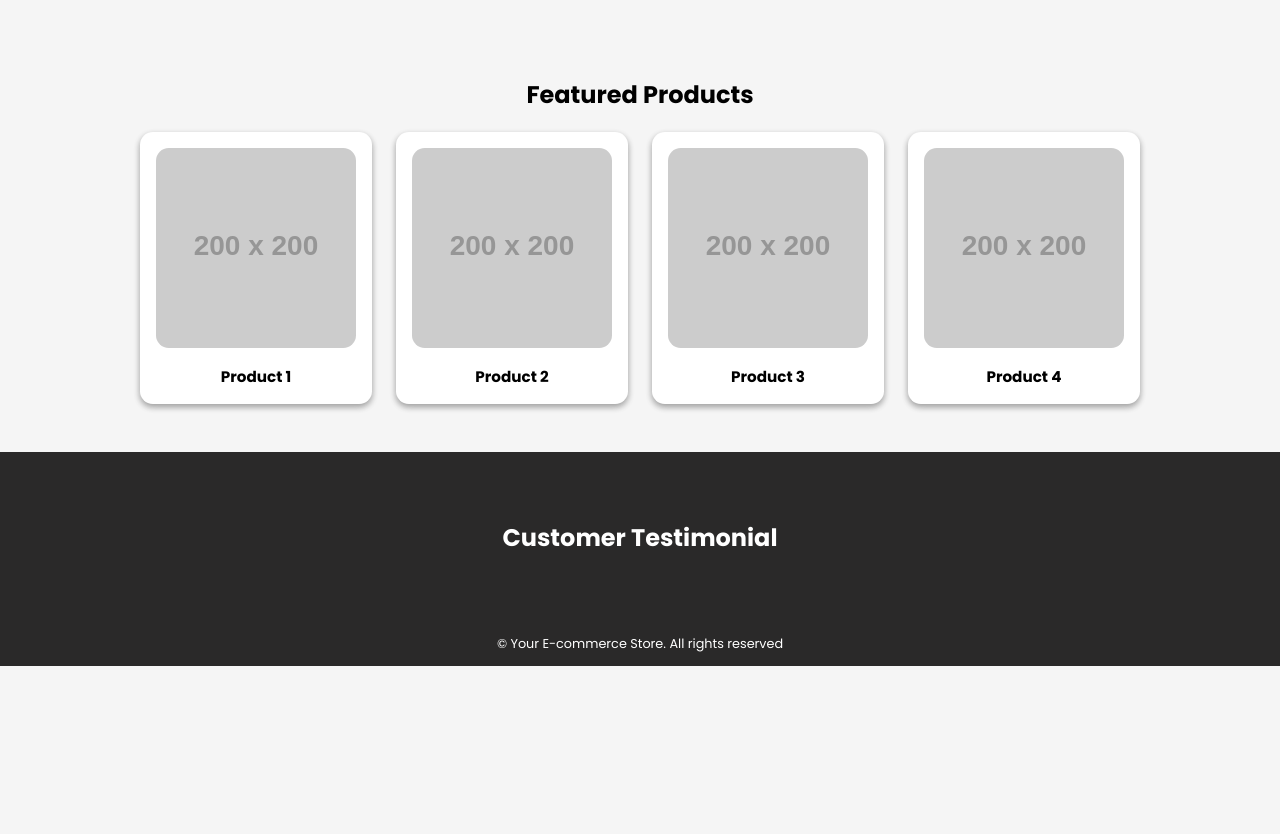
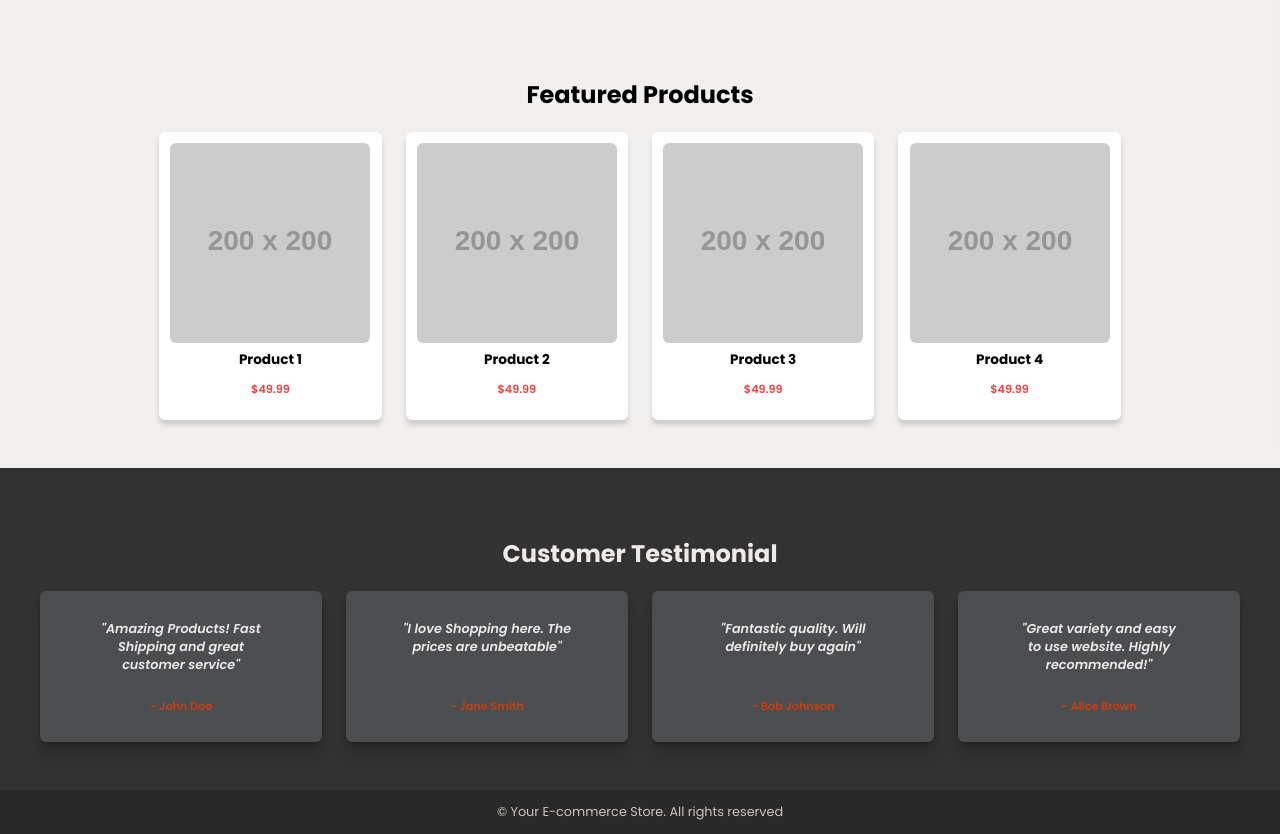
Before and after one commit to deebanms/coding-ninja-ecommerce-application, a plain HTML site: page Week 1/index.html in a window 1280 px wide. Shown: the part 820-1654 px from the top of the page. Before the commit the page ends 1486 px from the top, so only its background shows below. Drawn offline with Linux system fonts and the light colour scheme; placeholder pictures from the web are drawn by us.

Commit message:
Testimonials added

```diff
--- a/Week 1/index.html
+++ b/Week 1/index.html
@@ -107,36 +107,40 @@
           <!-- Grid layout for displaying featured products -->
           <div class="grid">
             <!-- Grid item: Product 1 -->
-            <div class="grid-item">
+            <div class="product-item">
               <img
                 src="https://via.placeholder.com/200?text=Product+1"
                 alt="Product 1"
               />
               <h3>Product 1</h3>
+              <p>$49.99</p>
             </div>
             <!-- Grid item: Product 2 -->
-            <div class="grid-item">
+            <div class="product-item">
               <img
                 src="https://via.placeholder.com/200?text=Product+2"
                 alt="Product 2"
               />
               <h3>Product 2</h3>
+              <p>$49.99</p>
             </div>
             <!-- Grid item: Product 3 -->
-            <div class="grid-item">
+            <div class="product-item">
               <img
                 src="https://via.placeholder.com/200?text=Product+3"
                 alt="Product 3"
               />
               <h3>Product 3</h3>
+              <p>$49.99</p>
             </div>
             <!-- Grid item: Product 4 -->
-            <div class="grid-item">
+            <div class="product-item">
               <img
                 src="https://via.placeholder.com/200?text=Product+4"
                 alt="Product 4"
               />
               <h3>Product 4</h3>
+              <p>$49.99</p>
             </div>
           </div>
         </div>
@@ -147,6 +151,32 @@
         <div class="container">
           <!-- Heading for the testimonials section -->
           <h2>Customer Testimonial</h2>
+          <div class="testimonial-flex">
+            <div class="testimonial-item">
+              <blockquote>
+                "Amazing Products! Fast Shipping and great customer service"
+              </blockquote>
+              <p>- John Doe</p>
+            </div>
+            <div class="testimonial-item">
+              <blockquote>
+                "I love Shopping here. The prices are unbeatable"
+              </blockquote>
+              <p>- Jane Smith</p>
+            </div>
+            <div class="testimonial-item">
+              <blockquote>
+                "Fantastic quality. Will definitely buy again"
+              </blockquote>
+              <p>- Bob Johnson</p>
+            </div>
+            <div class="testimonial-item">
+              <blockquote>
+                "Great variety and easy to use website. Highly recommended!"
+              </blockquote>
+              <p>- Alice Brown</p>
+            </div>
+          </div>
         </div>
       </section>
     </main>
--- a/Week 1/style.css
+++ b/Week 1/style.css
@@ -3,9 +3,9 @@ body {
   font-family: Poppins;
   margin: 0;
   padding: 0;
-  background-color: whitesmoke;
+  background-color: rgba(234, 228, 228, 0.378);
 }
-
+/* Navbar styles */
 .navbar {
   display: flex;
   justify-content: space-between;
@@ -31,6 +31,7 @@ body {
   color: rgb(169, 58, 17);
 }
 
+/* General style classes for all sections, category and featured products */
 .container {
   padding: 0 10%;
   display: flex;
@@ -43,6 +44,7 @@ body {
   font-size: 1.5rem;
 }
 
+/* Categories section */
 .grid {
   display: grid;
   grid-template-columns: repeat(4, 1fr);
@@ -50,23 +52,50 @@ body {
 }
 
 .grid-item {
-  border-radius: 0.8rem;
-  padding: 1rem;
+  border-radius: 0.4rem;
+  padding: 0.85rem;
   background-color: white;
-  box-shadow: rgba(0, 0, 0, 0.16) 0px 3px 6px, rgba(0, 0, 0, 0.23) 0px 3px 6px;
+  box-shadow: rgba(0, 0, 0, 0.15) 0px 5px 5px 0px;
+  cursor: pointer;
 }
 
 .grid-item img {
-  border-radius: 0.8rem;
+  margin-top: 1rem;
+  border-radius: 0.4rem;
 }
 
 .grid-item h3 {
-  padding-top: 0.6rem;
   margin: 0;
   text-align: center;
-  font-size: 0.95rem;
+  font-size: 0.9rem;
 }
 
+/* Featured Products */
+.product-item {
+  border-radius: 0.4rem;
+  padding: 0.7rem;
+  background-color: white;
+  box-shadow: rgba(0, 0, 0, 0.15) 0px 5px 5px 0px;
+  cursor: pointer;
+}
+
+.product-item img {
+  border-radius: 0.4rem;
+}
+
+.product-item h3 {
+  margin: 0;
+  text-align: center;
+  font-size: 0.85rem;
+}
+.product-item p {
+  text-align: center;
+  font-size: 0.7rem;
+  color: rgb(243, 63, 63);
+  font-weight: 600;
+}
+
+/* Hero Section */
 .hero {
   background-color: rgb(212, 125, 140);
   padding: 3rem;
@@ -102,14 +131,48 @@ body {
   padding: 3rem;
 }
 
+/* Testimonials */
+
 .testimonials {
-  background-color: rgb(42, 41, 41);
-  color: white;
+  background-color: rgb(50, 50, 50);
+  color: rgb(237, 234, 234);
 }
 
+.testimonial-flex {
+  display: flex;
+  gap: 1.5rem;
+}
+
+.testimonial-item {
+  padding: 1rem;
+  background-color: #4b4d4f;
+  border-radius: 0.4rem;
+  width: 250px;
+  text-align: center;
+  display: flex;
+  flex-direction: column;
+  justify-content: space-between;
+  align-items: center;
+  box-shadow: 0 1px 1px hsl(0deg 0% 0% / 0.075),
+    0 2px 2px hsl(0deg 0% 0% / 0.075), 0 4px 4px hsl(0deg 0% 0% / 0.075),
+    0 8px 8px hsl(0deg 0% 0% / 0.075), 0 16px 16px hsl(0deg 0% 0% / 0.075);
+}
+.testimonial-item blockquote {
+  font-size: 0.8rem;
+  font-weight: 600;
+  font-style: italic;
+}
+
+.testimonial-item p {
+  font-size: 0.7rem;
+  color: rgb(202, 64, 14);
+  font-weight: 600;
+}
+
+/* footer */
 footer {
   background-color: rgb(42, 41, 41);
-  color: white;
+  color: rgb(203, 195, 195);
   font-size: 0.8rem;
   padding: 0.2rem;
 }
@@ -120,14 +183,19 @@ footer p {
   text-align: center;
 }
 
+/* Medium size devices */
 @media (max-width: 768px) {
   .grid {
     grid-template-columns: repeat(2, 1fr);
+    margin: 2rem;
   }
 }
+
+/* small devices */
 
 @media (max-width: 480px) {
   .grid {
     grid-template-columns: 1fr;
+    margin: 2rem;
   }
 }
```
